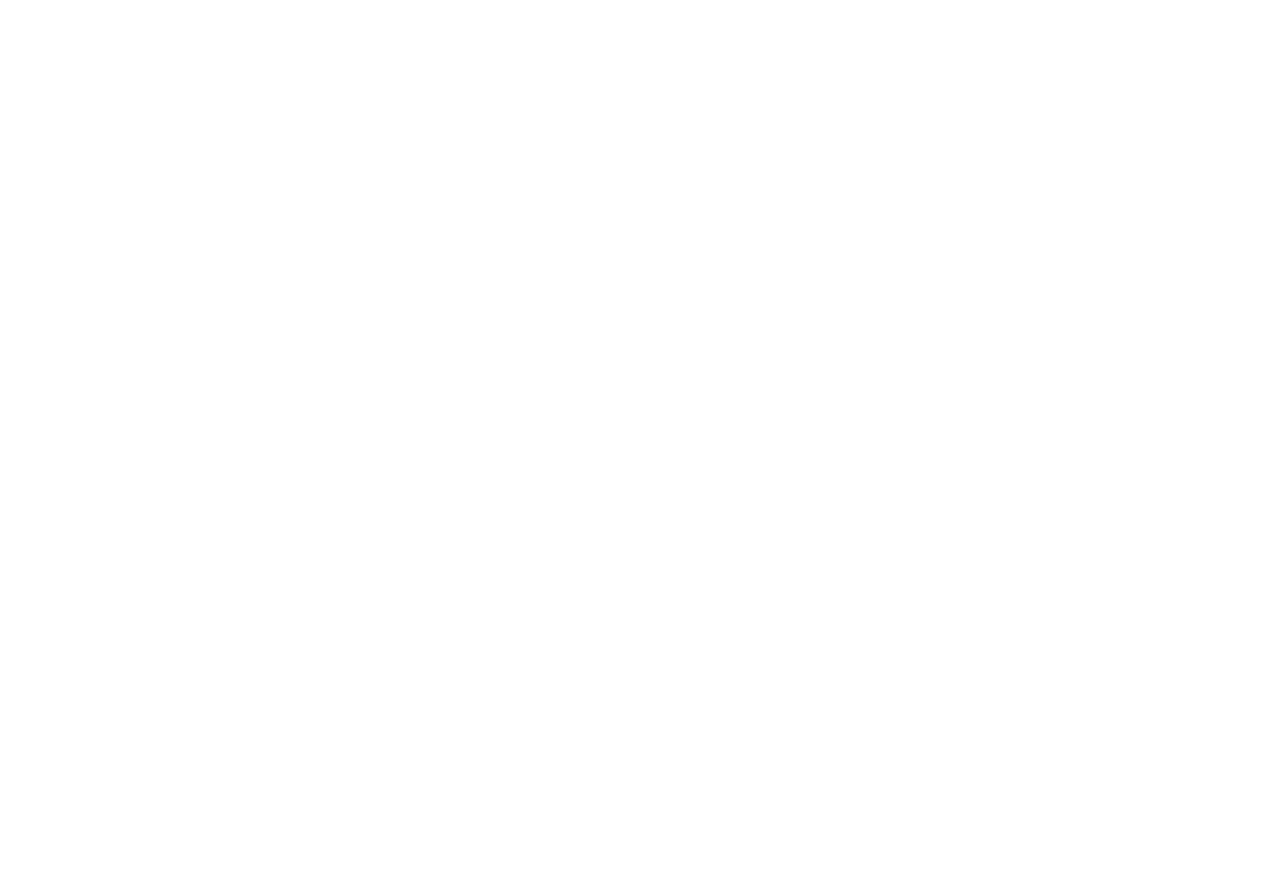
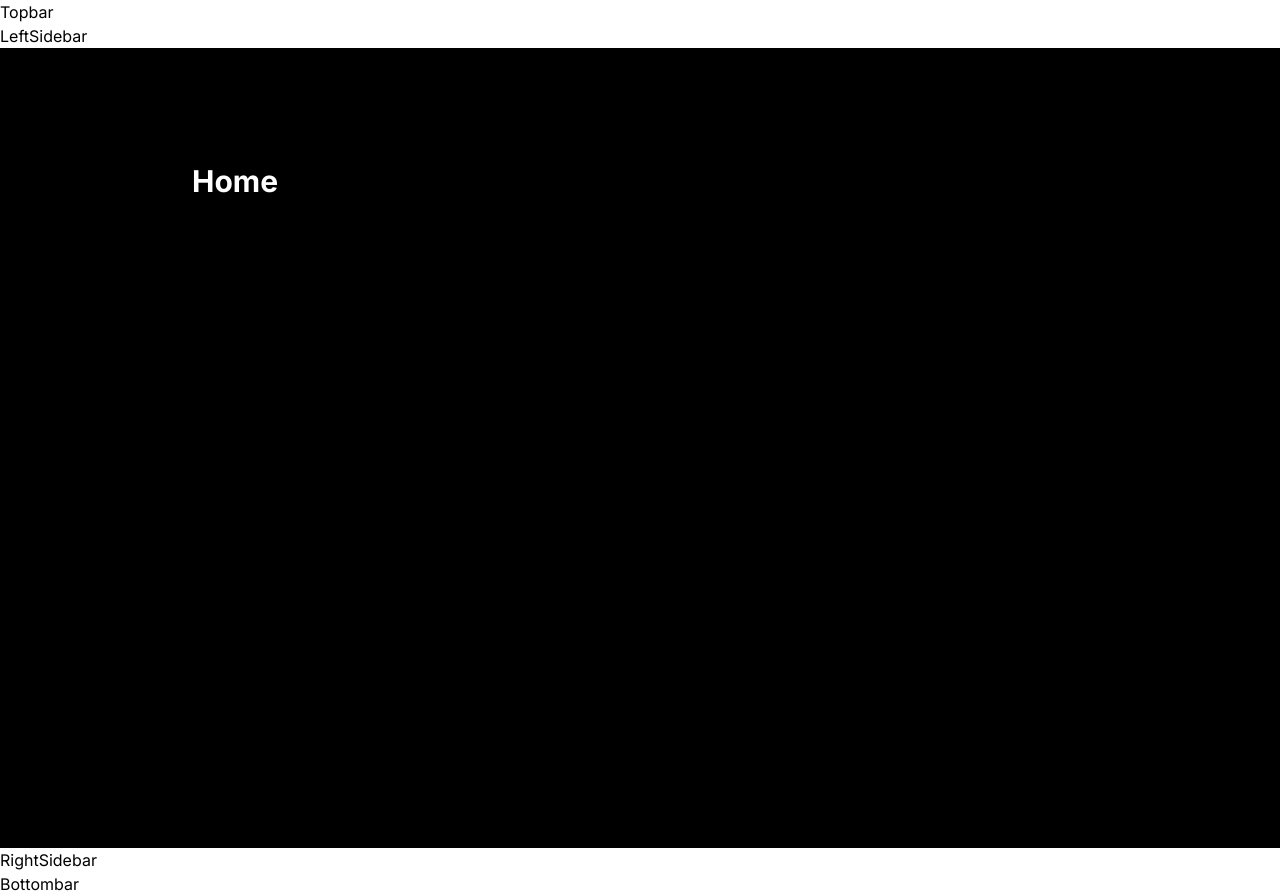
Before and after one commit to thought7878/social-app, a Next.js app: page / in a window 1280 px wide. Before the commit the page ends 800 px from the top, so only its background shows below. Built offline with nearby package versions, Linux system fonts and the light colour scheme.

Commit message:
feat(root/layout): init

```diff
--- a/app/(root)/layout.tsx
+++ b/app/(root)/layout.tsx
@@ -1,6 +1,10 @@
 import "../globals.css";
 import type { Metadata } from "next";
 import { Inter } from "next/font/google";
+import Topbar from "../../components/shared/Topbar";
+import LeftSidebar from "../../components/shared/LeftSidebar";
+import RightSidebar from "../../components/shared/RightSidebar";
+import Bottombar from "../../components/shared/Bottombar";
 
 const inter = Inter({ subsets: ["latin"] });
 
@@ -16,7 +20,19 @@ export default function RootLayout({
 }) {
 	return (
 		<html lang="en">
-			<body className={inter.className}>{children}</body>
+			<body className={inter.className}>
+				<Topbar />
+
+				<main>
+					<LeftSidebar />
+					<section className="main-container">
+						<div className="w-full max-w-4xl">{children}</div>
+					</section>
+					<RightSidebar />
+				</main>
+
+				<Bottombar />
+			</body>
 		</html>
 	);
 }
--- /dev/null
+++ b/components/shared/Bottombar.tsx
@@ -0,0 +1,9 @@
+import React from 'react'
+
+const Bottombar = () => {
+  return (
+    <div>Bottombar</div>
+  )
+}
+
+export default Bottombar
--- /dev/null
+++ b/components/shared/LeftSidebar.tsx
@@ -0,0 +1,9 @@
+import React from 'react'
+
+const LeftSidebar = () => {
+  return (
+    <div>LeftSidebar</div>
+  )
+}
+
+export default LeftSidebar
--- /dev/null
+++ b/components/shared/RightSidebar.tsx
@@ -0,0 +1,7 @@
+import React from "react";
+
+const RightSidebar = () => {
+	return <div>RightSidebar</div>;
+};
+
+export default RightSidebar;
--- /dev/null
+++ b/components/shared/Topbar.tsx
@@ -0,0 +1,7 @@
+import React from "react";
+
+const Topbar = () => {
+	return <div>Topbar</div>;
+};
+
+export default Topbar;
```
